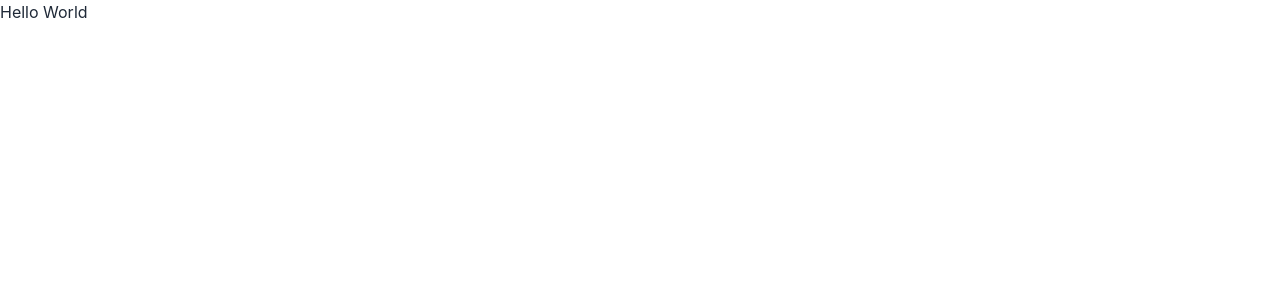
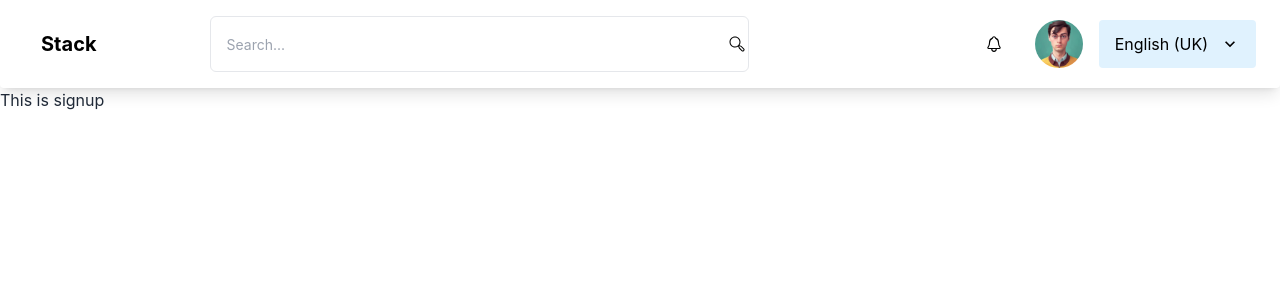
Before and after one commit to fazlarabby1/anchorblock-task, a React (Create React App) app: page /register in a window 1280 px wide. Shown: the top 300 px of the page. Built offline with nearby package versions, Linux system fonts and the light colour scheme.

Commit message:
added the navbar

```diff
--- a/src/App.js
+++ b/src/App.js
@@ -1,10 +1,13 @@
 import { Toaster } from 'react-hot-toast';
+import { RouterProvider } from 'react-router-dom';
 import './App.css';
+import { router } from './routes/Routes';
 
 function App() {
   return (
     <div>
-      <h1 className=''>Hello World</h1>
+      <RouterProvider router={router}>
+      </RouterProvider>
       <Toaster />
     </div>
   );
--- a/src/pages/Dashboard/usersList/usersList.js
+++ b/src/pages/Dashboard/usersList/usersList.js
@@ -1,11 +1,11 @@
 import React from 'react';
 
-const usersList = () => {
+const UsersList = () => {
     return (
         <div>
-            <h1>All users list</h1>
+            <h1>All users List</h1>
         </div>
     );
 };
 
-export default usersList;
+export default UsersList;
--- a/src/pages/Navbar/Navbar.js
+++ b/src/pages/Navbar/Navbar.js
@@ -1,9 +1,60 @@
 import React from 'react';
+import { Link } from 'react-router-dom';
+import { IoNotificationsOutline } from "react-icons/io5";
+import profile from '../../assets/Profile.jpg';
 
 const Navbar = () => {
+
+    const menuItems = <>
+        <li><p><IoNotificationsOutline className='text-lg' /></p></li>
+        <li>
+            <div className="avatar">
+                <div className="w-12 rounded-full">
+                    <img alt='' src={profile} />
+                </div>
+            </div>
+        </li>
+        <li className='bg-sky-100 rounded' tabIndex={0}>
+        <a href='/'>
+          English (UK)
+          <svg className="fill-current" xmlns="http://www.w3.org/2000/svg" width="20" height="20" viewBox="0 0 24 24"><path d="M7.41,8.58L12,13.17L16.59,8.58L18,10L12,16L6,10L7.41,8.58Z"/></svg>
+        </a>
+        <ul className="bg-sky-100 rounded">
+          <li><a href='/'>Bangla</a></li>
+        </ul>
+      </li>
+    </>
+
     return (
-        <div>
-            <h1>his is nav</h1>
+        <div className="navbar text-black shadow-lg rounded px-6">
+            <div className="mr-24">
+                <div className="dropdown">
+                    <label tabIndex={0} className="btn btn-ghost lg:hidden">
+                        <svg xmlns="http://www.w3.org/2000/svg" className="h-5 w-5" fill="none" viewBox="0 0 24 24" stroke="currentColor"><path strokeLinecap="round" strokeLinejoin="round" strokeWidth="2" d="M4 6h16M4 12h8m-8 6h16" /></svg>
+                    </label>
+                    <ul tabIndex={0} className="menu menu-compact dropdown-content mt-3 p-2 shadow bg-blue-600 rounded-box w-52">
+                        {menuItems}
+                    </ul>
+                </div>
+                <Link to='/' className="btn btn-ghost normal-case text-xl font-bold">Stack</Link>
+            </div>
+            <div className="hidden lg:w-full lg:flex lg:justify-between">
+                <div className="relative">
+                    <span className="absolute inset-y-0 right-0 flex items-center pl-2">
+                        <button type="submit" title="Search" className="p-1 focus:outline-none focus:ring">
+                            <svg fill="currentColor" viewBox="0 0 512 512" className="w-4 h-4 dark:text-gray-100">
+                                <path d="M479.6,399.716l-81.084-81.084-62.368-25.767A175.014,175.014,0,0,0,368,192c0-97.047-78.953-176-176-176S16,94.953,16,192,94.953,368,192,368a175.034,175.034,0,0,0,101.619-32.377l25.7,62.2L400.4,478.911a56,56,0,1,0,79.2-79.195ZM48,192c0-79.4,64.6-144,144-144s144,64.6,144,144S271.4,336,192,336,48,271.4,48,192ZM456.971,456.284a24.028,24.028,0,0,1-33.942,0l-76.572-76.572-23.894-57.835L380.4,345.771l76.573,76.572A24.028,24.028,0,0,1,456.971,456.284Z"></path>
+                            </svg>
+                        </button>
+                    </span>
+                    <input type="search" name="Search" placeholder="Search..." className="w-32 lg:w-[539px] lg:h-14 py-2 pl-4 text-sm rounded-md sm:w-auto focus:outline-none border" />
+                </div>
+                <div>
+                    <ul className="menu menu-horizontal p-0 items-center">
+                        {menuItems}
+                    </ul>
+                </div>
+            </div>
         </div>
     );
 };
```
Also changed, not shown: src/routes/routes.js (+22 -7 lines), src/assets/Profile.jpg (added).
